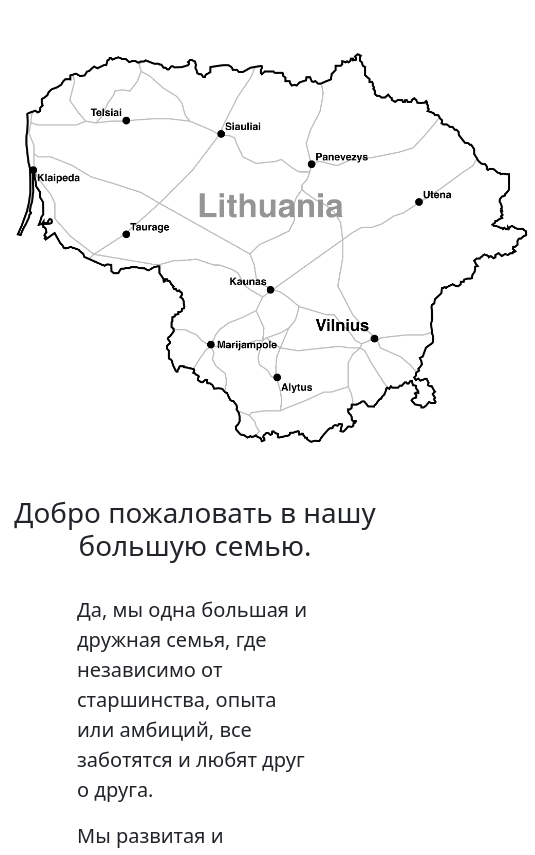
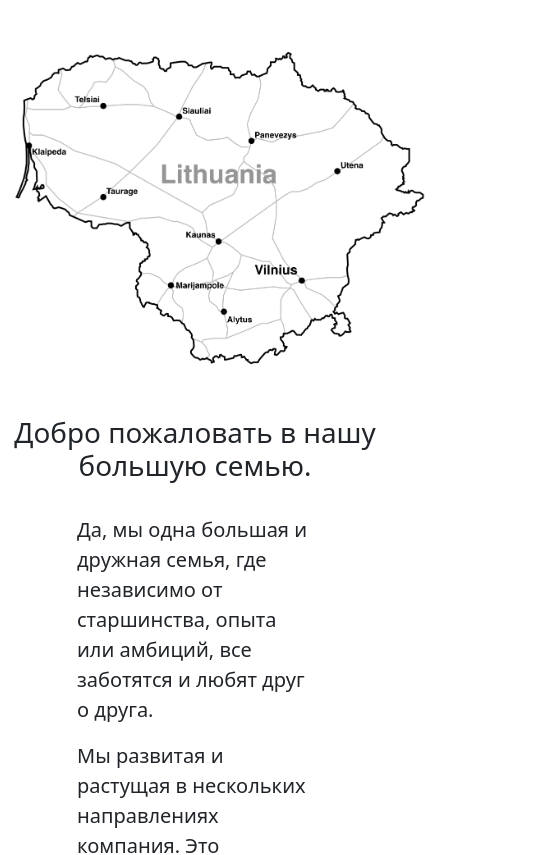
Before and after one commit to shantsev/lithuania, a plain HTML site: page index.html in a window 390 px wide. Shown: the top 855 px of the page, 535 px wide, since content can reach past the window. Drawn offline with nearby package versions, Linux system fonts and the light colour scheme.

Commit message:
Add files via upload

```diff
--- a/index.html
+++ b/index.html
@@ -5,7 +5,7 @@
     <meta http-equiv="X-UA-Compatible" content="IE=edge">
     <meta name="viewport" content="width=device-width, initial-scale=1.0">
     <title>Lithuania</title>
-
+    <link rel="stylesheet" href="libs/css/mobile.css">
     <!-- CSS only -->
     <link href="https://cdn.jsdelivr.net/npm/bootstrap@5.2.2/dist/css/bootstrap.min.css" rel="stylesheet" integrity="sha384-Zenh87qX5JnK2Jl0vWa8Ck2rdkQ2Bzep5IDxbcnCeuOxjzrPF/et3URy9Bv1WTRi" crossorigin="anonymous">
 </head>
@@ -13,7 +13,7 @@
     <div class="container text-center pt-5">
         <div class="row">
             <div class="col">
-                <img src="libs/img/map.png" alt="Outline" height="400">
+                <img class="mainIMG" src="libs/img/map.png" alt="Outline">
             </div>
         </div>
     </div>
--- /dev/null
+++ b/libs/css/mobile.css
@@ -0,0 +1,9 @@
+.mainIMG {
+    height: 450px;
+}
+
+@media only screen and (max-width: 450px) {
+    .mainIMG {
+        height: 320px;
+    }
+}
```
